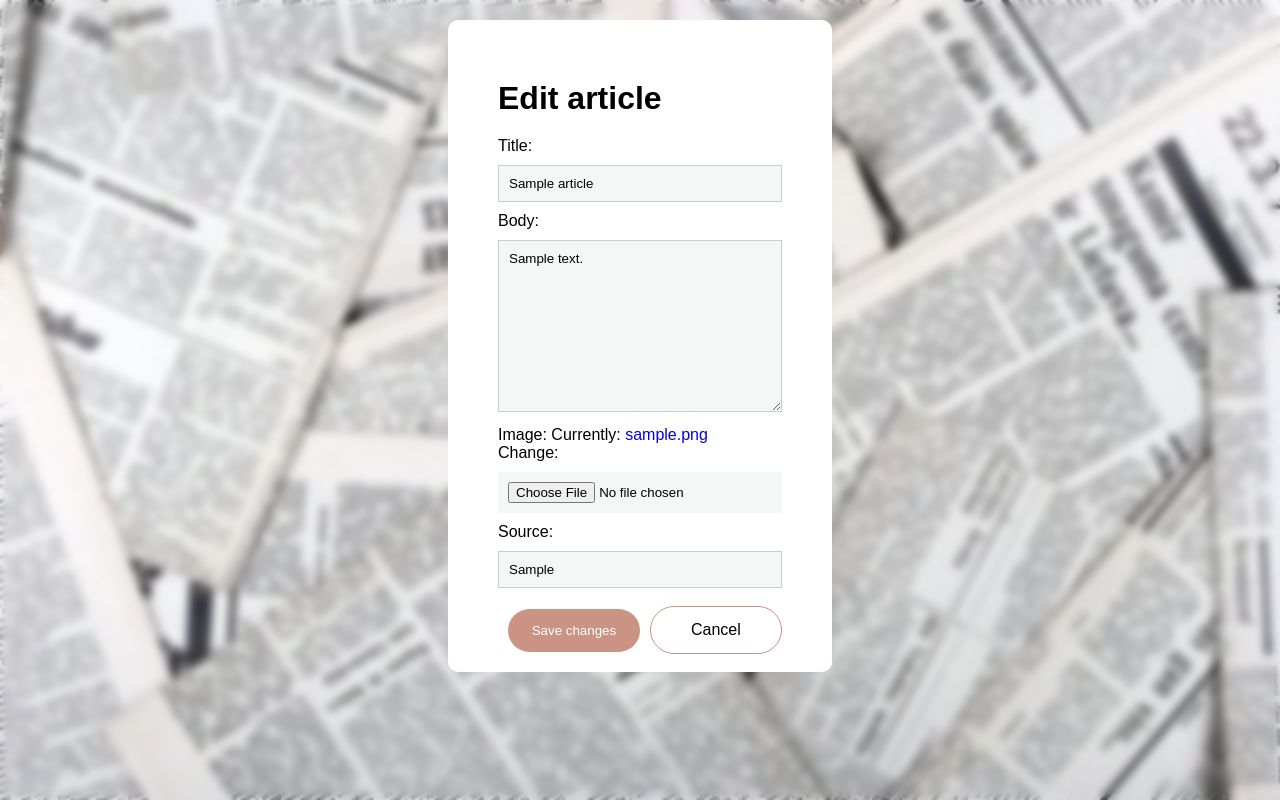
After one commit to mikolajbuelens/prototype-1, a Django app: page /article_overview/update/1/ in a window 1280 px wide. The commit adds this page. Run offline with Django 5.2, Linux system fonts and the light colour scheme; a user stored in the database is signed in; tables that the repository leaves empty hold one stand-in row (values such as "Sample post").

Commit message:
Feat: Let users edit own article, update model to use user foreign key for the author, get correct timezone

```diff
--- a/articles/Expert_Lab1/expert_Lab1/article_overview/models.py
+++ b/articles/Expert_Lab1/expert_Lab1/article_overview/models.py
@@ -1,10 +1,11 @@
 from django.db import models
+from django.contrib.auth.models import User
 
 # Create your models here.
 
 class Article(models.Model):
     title = models.CharField(max_length=100)
-    author = models.CharField(max_length=100)
+    author = models.ForeignKey(User, on_delete=models.CASCADE)
     date = models.DateTimeField(auto_now_add=True)
     body = models.TextField()
     source= models.CharField(null=True, max_length=100)
--- /dev/null
+++ b/articles/Expert_Lab1/expert_Lab1/article_overview/templates/edit_article.html
@@ -0,0 +1,23 @@
+{% extends "master.html" %} {% load static %}
+
+{% block title %} Edit article
+
+{% endblock %}
+
+{% block content %}
+<div class="center">
+
+<form class="create-form" action="{% url 'article.update' article.id%}" method="POST" enctype="multipart/form-data">
+    {% csrf_token %}
+    <h1 class="page-title">Edit article</h1>
+    {{ form }}
+    <div class="button-container">
+        <button type="submit">Save changes</button>
+    <a  href="{% url 'article_overview' %}">Cancel</a>
+    </div>
+
+</form>
+
+</div>
+
+{% endblock %}
--- a/articles/Expert_Lab1/expert_Lab1/article_overview/templates/my_articles.html
+++ b/articles/Expert_Lab1/expert_Lab1/article_overview/templates/my_articles.html
@@ -31,9 +31,9 @@ My Articles
         <td>
 
 
-            <button class="edit-btn" >
+            <a href="{% url 'article.update' article.id %}" class="edit-btn" >
                 <img src="{% static 'icons/edit.svg' %}" alt="edit" class="edit-icon" />
-            </button>
+            </a>
 
             <form action="{% url 'article.delete' article.id %}" method="POST">
                 {% csrf_token %}
--- a/articles/Expert_Lab1/expert_Lab1/article_overview/urls.py
+++ b/articles/Expert_Lab1/expert_Lab1/article_overview/urls.py
@@ -14,6 +14,7 @@ urlpatterns = [
     path('logout/', views.LogoutPage.as_view(next_page="home"), name='logout'),
     path('my_articles', views.MyArticlesView.as_view(), name='my_articles'),
     path('article_overview/delete/<int:pk>/', views.DeleteArticleView.as_view(), name='article.delete'),
+    path('article_overview/update/<int:pk>/', views.UpdateArticleView.as_view(), name='article.update'),
 ]
 
 if settings.DEBUG:
--- a/articles/Expert_Lab1/expert_Lab1/article_overview/views.py
+++ b/articles/Expert_Lab1/expert_Lab1/article_overview/views.py
@@ -12,6 +12,7 @@ from django import forms
 from django.urls import reverse_lazy
 from django.contrib.auth.mixins import LoginRequiredMixin
 from django.views.generic.edit import DeleteView
+from django.views.generic.edit import UpdateView
 
 
 # Note:Python is an MVT framework
@@ -63,9 +64,46 @@ class CreateArticleView(LoginRequiredMixin, CreateView):
         return super().form_valid(form)
 
 
+class UpdateArticleView(LoginRequiredMixin, UpdateView):
+    model = Article
+    fields = ['title', 'body', 'image', 'source']
+    login_url = "/login"
+    template_name = 'edit_article.html'
+    success_url = reverse_lazy('my_articles')
+    redirect_field_name = "redirect_to"
+
+    def get_queryset(self):
+        return super().get_queryset().filter(author=self.request.user)
+
+
+    def form_valid(self, form):
+        # form.instance.author = self.request.user
+        return super().form_valid(form)
+
+    def get_context_data(self, **kwargs):
+        context = super().get_context_data(**kwargs)
+        context['article'] = self.get_object()
+        return context
+
+    def get_object(self):
+        id_ = self.kwargs.get("pk")
+        return Article.objects.get(id=id_)
+
+    def get_success_url(self):
+        return reverse_lazy('my_articles')
+
+    def get_initial(self):
+        return {
+            'title': self.get_object().title,
+            'body': self.get_object().body,
+            'image': self.get_object().image,
+            'source': self.get_object().source,
+        }
+
+
 class DeleteArticleView(LoginRequiredMixin, DeleteView):
     model = Article
-    template_name = 'delete_article.html'
+    # template_name = 'delete_article.html'
     login_url = "/login"
     redirect_field_name = "redirect_to"
     success_url = reverse_lazy('my_articles')
@@ -88,7 +126,7 @@ def article_overview(request):
 
 
     articles = Article.objects.all().values()
-    data = Article.objects.filter(author__startswith='R').values()
+    data = Article.objects.all()
     if request.user.is_authenticated:
         user = f'Welcome, {request.user}'
     else:
--- a/articles/Expert_Lab1/expert_Lab1/expert_Lab1/settings.py
+++ b/articles/Expert_Lab1/expert_Lab1/expert_Lab1/settings.py
@@ -111,7 +111,7 @@ AUTH_PASSWORD_VALIDATORS = [
 
 LANGUAGE_CODE = 'en-us'
 
-TIME_ZONE = 'UTC'
+TIME_ZONE = 'Europe/Brussels'
 
 USE_I18N = True
 
```
Also changed, not shown: articles/Expert_Lab1/expert_Lab1/article_overview/migrations/0008_alter_article_author.py (added).
